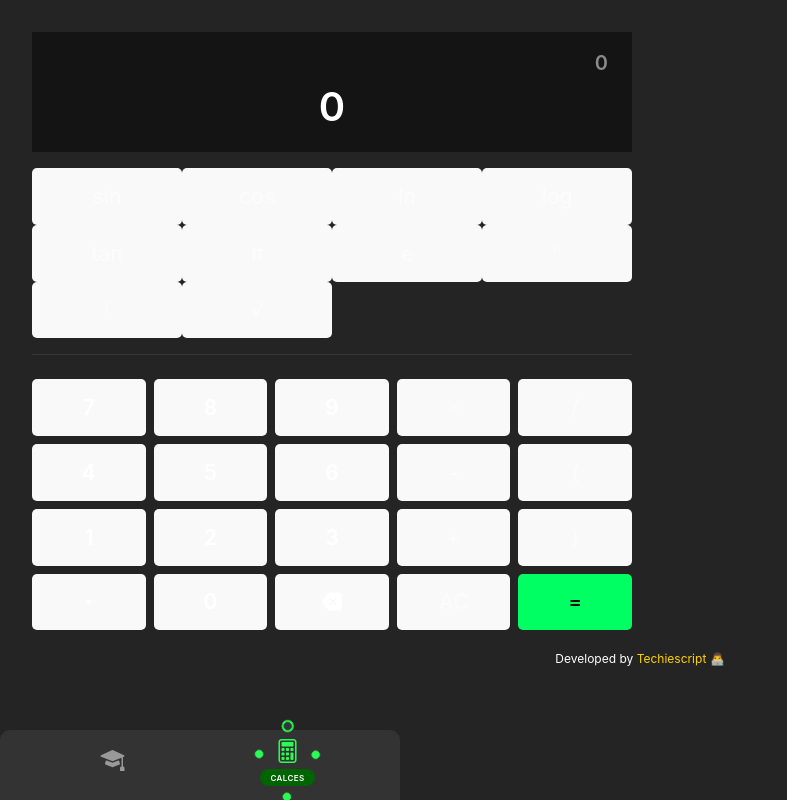
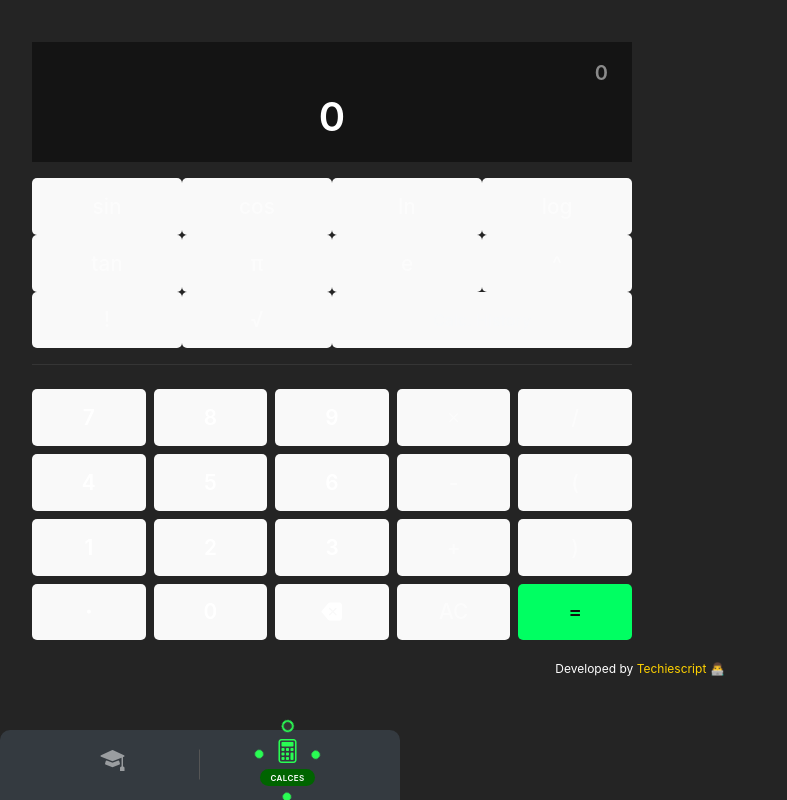
Before and after one commit to Techie-Ademola/techiescript-cgpa-calculator, a React (Vite) app: page /calculator in a window 1280 px wide. Shown: the whole page, without its empty margins (0-787 px from the left). Built offline with nearby package versions, Linux system fonts and the light colour scheme.

Commit message:
update on calces module

```diff
--- a/src/App.css
+++ b/src/App.css
@@ -117,7 +117,7 @@ input:focus-visible {
 }
 
 .outer div:not(.text) {
-  color: #28a745 !important;
+  color: #29fd53 !important;
 }
 
 .dot {
@@ -243,9 +243,9 @@ input:focus-visible {
   width: 400px;
   max-width: 100%;
   height: 70px;
-  background: #333;
+  background: #343a40!important;
   position: fixed;
-  bottom: 0;
+  bottom: 0px;
   left: 0;
   right: 0;
   z-index: 999;
@@ -282,6 +282,17 @@ input:focus-visible {
   width: 100%;
   text-align: center;
   font-weight: 500;
+}
+
+.navigation ul li:nth-of-type(1) a::before {
+  content: '';
+  position: absolute;
+  width: 1px;
+  height: 30px;
+  top: 50%;
+  right: 0;
+  transform: translateY(-35%);
+  background: #555;
 }
 
 .navigation ul li a .icon {
@@ -480,7 +491,7 @@ input:focus-visible {
 }
 
 .calculator .keysWindow button:hover {
-  background-color: rgba(255, 255, 255, 0.1);
+  /* background-color: rgba(255, 255, 255, 0.1); */
 }
 
 .calculator .keys_scientific {
@@ -595,6 +606,70 @@ input:focus-visible {
     position: relative;
   }
 }
+
+.history-drawer {
+  position: fixed;
+  bottom: -100%; /* Start off-screen */
+  opacity: 0;
+  left: 0;
+  right: 0;
+  background: #1a1a1a;
+  box-shadow: 0 -2px 10px rgba(0, 0, 0, 0.2);
+  padding: 20px;
+  z-index: 1000;
+  border-radius: 15px 15px 0 0;
+  min-height: 90vh;
+  transition: bottom 0.2s ease, opacity 0.2s ease; /* Smooth transition */
+}
+
+.history-drawer.opened {
+  bottom: 0; /* Move into view */
+  opacity: 1;
+}
+
+.drawer-header {
+  display: flex;
+  justify-content: space-between;
+  align-items: center;
+}
+
+.clear-history {
+  /* background: red; */
+  color: white;
+  border: none;
+  padding: 10px;
+  cursor: pointer;
+}
+.close_drawer {
+  width: 35px;
+  height: 35px;
+  min-width: 35px;
+  min-height: 35px;
+  border-radius: 50%;
+  background-color: #242424;
+  display: flex;
+  justify-content: center;
+  align-items: center;
+  font-size: 30px;
+}
+.history-drawer ul {
+  list-style: none;
+  text-align: left;
+  padding-left: 0;
+  padding-top: 1.5em;
+  border: #444444 1px solid;
+  border-radius: 5px;
+  padding: 15px;
+}
+  .history-drawer ul li {
+  color: #747474;
+  padding: 10px 0;
+  border-bottom: #444444 1px dashed;
+}
+.history-drawer ul li:last-of-type {
+  border-bottom: none;
+}
+
 div::-webkit-scrollbar,
 div::-webkit-scrollbar-track {
   appearance: none;
--- a/src/Components/Calculator.jsx
+++ b/src/Components/Calculator.jsx
@@ -1,12 +1,20 @@
-import React, { useState } from "react";
+import React, { useState, useEffect } from "react";
 import DisplayWindow from "./DisplayWindow.jsx";
 import KeysWindow from "./KeysWindow.jsx";
 import { toast } from "sonner";
+import HistoryDrawer from "./HistoryDrawer";
 
 const Calculator = () => {
   const [expression, setExpression] = useState("");
   const [displayEXP, setDisplayEXP] = useState("");
   const [result, setResult] = useState("0");
+  const [history, setHistory] = useState([]);
+  const [isDrawerOpen, setIsDrawerOpen] = useState(false);
+
+  useEffect(() => {
+    const storedHistory = JSON.parse(localStorage.getItem("calcHistory")) || [];
+    setHistory(storedHistory);
+  }, []);
 
   const sciFunc = {
     sin: "Math.sin",
@@ -20,23 +28,32 @@ const Calculator = () => {
     "√": "Math.sqrt",
   };
 
-  function calcResult() {
+  const calcResult = () => {
     if (expression.length !== 0) {
       try {
         let compute = eval(expression);
         compute = parseFloat(compute.toFixed(4));
         setResult(compute);
+
+        // Check if the current expression already exists in history
+        const exists = history.some(item => item.expression === expression && item.result === compute);
+
+        if (!exists) {
+          const newHistory = [...history, { expression, result: compute }];
+          setHistory(newHistory);
+          localStorage.setItem("calcHistory", JSON.stringify(newHistory));
+        }
       } catch (error) {
-      toast.success("Calc Error!");
+        toast.success("Calc Error!");
         setResult("0");
       }
     } else {
       toast.success("Calc Error!");
       setResult("0");
     }
-  }
+  };
 
-  function handleButton(value) {
+  const handleButton = (value) => {
     if (value === "AC") {
       setExpression("");
       setDisplayEXP("");
@@ -59,23 +76,55 @@ const Calculator = () => {
       setExpression(expression + value);
       setDisplayEXP(displayEXP + value);
     }
-  }
+  };
 
-  function factorial(n) {
+  const factorial = (n) => {
     let result = 1;
     for (let i = 1; i <= n; i++) result *= i;
     return result;
-  }
+  };
 
-  function extractLastNum(exp) {
+  const extractLastNum = (exp) => {
     const numbers = exp.match(/\d+/g);
     return numbers ? numbers[numbers.length - 1] : null;
-  }
+  };
+
+  const handleHistoryClick = (item) => {
+    setExpression(item.expression);
+    setDisplayEXP(item.expression);
+    setResult(item.result);
+    setIsDrawerOpen(false);
+  };
+
+  const clearHistory = () => {
+    setHistory([]);
+    setIsDrawerOpen(false);
+    localStorage.removeItem("calcHistory");
+    toast.success("History cleared!");
+  };
 
   return (
     <div className="calculator">
       <DisplayWindow expression={displayEXP} result={parseFloat(result).toLocaleString()} />
-      <KeysWindow handleButton={handleButton} />
+      <KeysWindow handleButton={handleButton} setIsDrawerOpen={setIsDrawerOpen} />
+
+      {/* <div className="d-sm-flex justify-content-end align-items-center">
+        <button
+          onClick={() => setIsDrawerOpen(true)}
+          style={{ background: "#343a40", color: "white" }}
+          className="btn d-block mx-auto mx-sm-0 mb-4 mb-sm-0 mt-0"
+        >
+        History
+        </button>
+      </div> */}
+
+      <HistoryDrawer
+        isOpen={isDrawerOpen}
+        onClose={() => setIsDrawerOpen(false)}
+        history={history}
+        onHistoryClick={handleHistoryClick}
+        onClearHistory={clearHistory}
+      />
     </div>
   );
 };
--- /dev/null
+++ b/src/Components/HistoryDrawer.jsx
@@ -0,0 +1,32 @@
+import React from "react";
+// import "./HistoryDrawer.css"; // Optional: Add styles for the drawer
+
+const HistoryDrawer = ({ isOpen, onClose, history, onHistoryClick, onClearHistory }) => {
+//   if (!isOpen) return null; // Don't render if not open
+
+  return (
+    <div className={`history-drawer ${isOpen ? "opened" : ""}`}>
+      <div className="drawer-header">
+        <h4>Calculation History</h4>
+        <button onClick={onClose} className="close_drawer btn btn-sm text-white">
+        <i className="bi bi-x"></i>
+        </button>
+      </div>
+      <ul className="mt-3">
+        {history.length ? history.map((item, index) => (
+          <li key={index} onClick={() => onHistoryClick(item)}>
+            {item.expression} = {item.result}
+          </li>
+        )) : <h6 className="text-center text-muted mb-0">No Calculation History</h6>}
+      </ul>
+      {
+        history.length &&
+      <button onClick={onClearHistory} className="btn btn-danger text-light">
+        Clear History
+      </button>
+      }
+    </div>
+  );
+};
+
+export default HistoryDrawer;
--- a/src/Components/KeysWindow.jsx
+++ b/src/Components/KeysWindow.jsx
@@ -1,7 +1,7 @@
 import React from "react";
 
-const KeysWindow = ({ handleButton }) => {
-//   const sciKeys = ["sin", "cos", "ln", "log", "tan", "π", "e", "^", "√"];
+const KeysWindow = ({ handleButton, setIsDrawerOpen }) => {
+  //   const sciKeys = ["sin", "cos", "ln", "log", "tan", "π", "e", "^", "√"];
   const sciKeys = ["sin", "cos", "ln", "log", "tan", "π", "e", "^", "!", "√"];
 
   const basicKeys = [
@@ -35,6 +35,10 @@ const KeysWindow = ({ handleButton }) => {
             {item}
           </button>
         ))}
+        <button
+        onClick={() => setIsDrawerOpen(true)}
+        className="text-light"
+        style={{ gridColumn: "span 2", fontSize: '16px' }}>Calc. History</button>
       </div>
       <div className="line"></div>
       <div className="keys_basic mt-2">
@@ -46,9 +50,15 @@ const KeysWindow = ({ handleButton }) => {
             } `}
             onClick={() => handleButton(item)}
           >
-          {item === "DEL" ? <i className="bi bi-backspace-fill text-white"></i> :
-            item === "." ? <i className="bi bi-dot text-white"></i> :
-            item === "*" ? <i className="bi bi-x"></i> : item}
+            {item === "DEL" ? (
+              <i className="bi bi-backspace-fill text-white"></i>
+            ) : item === "." ? (
+              <i className="bi bi-dot text-white"></i>
+            ) : item === "*" ? (
+              <i className="bi bi-x"></i>
+            ) : (
+              item
+            )}
             {/* {} */}
           </button>
         ))}
--- a/src/index.css
+++ b/src/index.css
@@ -27,7 +27,7 @@ html, body {
 
 body {
   margin: 0;
-  padding-top: 0;
+  padding-top: 10px;
   padding-bottom: 4em;
   display: flex;
   justify-content: center;
```
